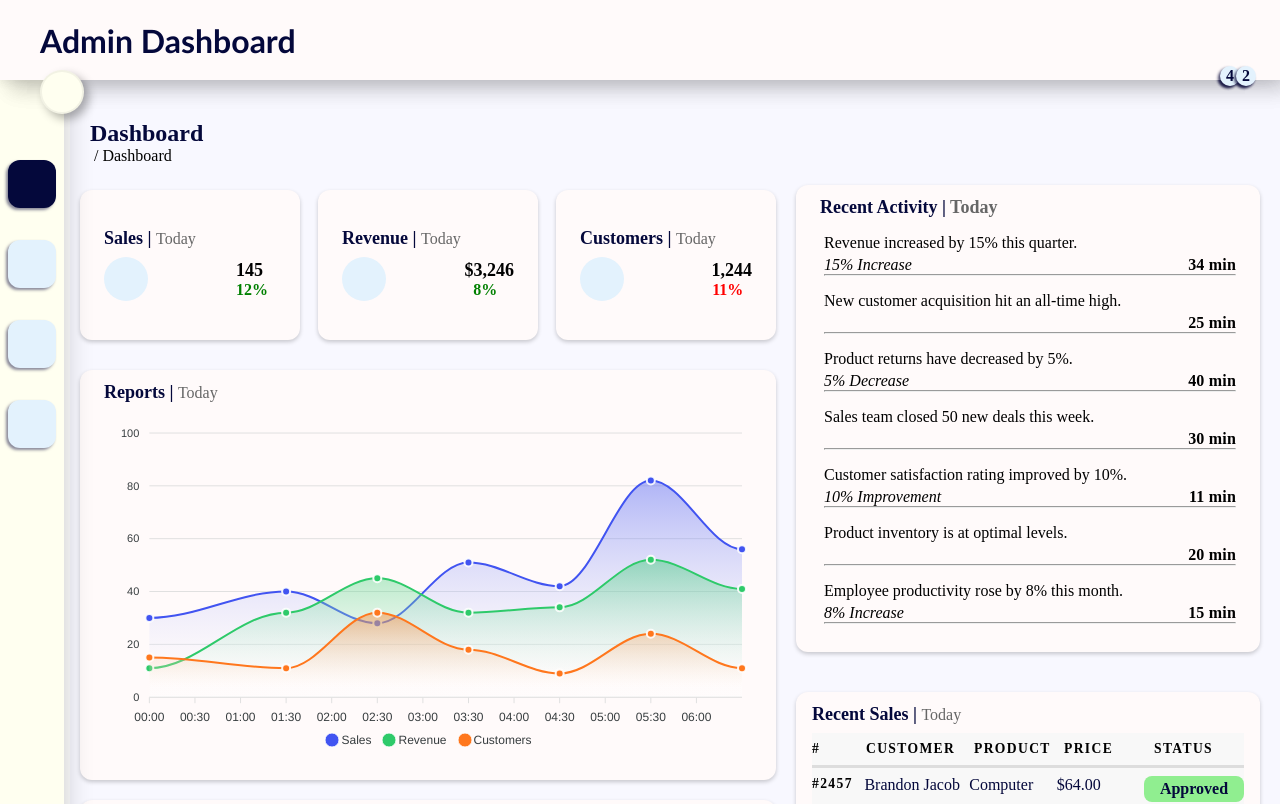
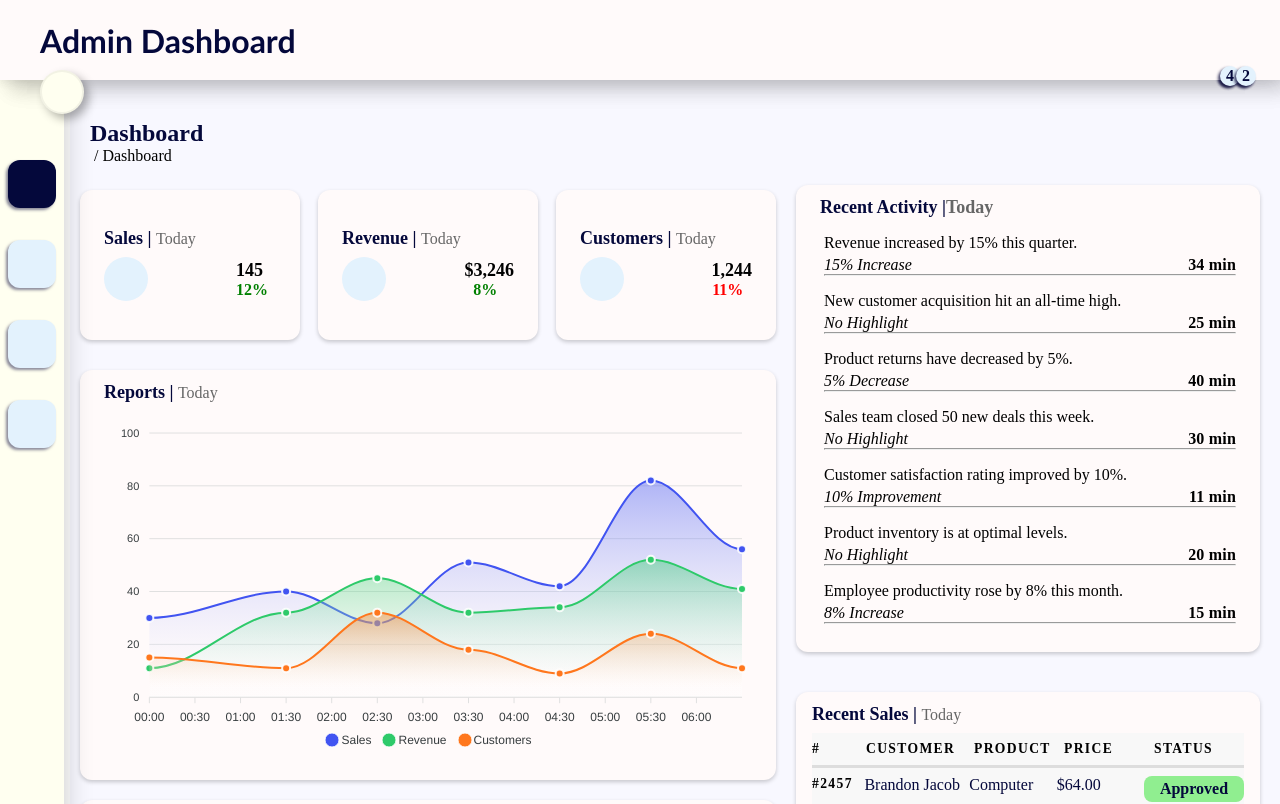
Before and after one commit to banuaggun/react-admin-dashboard, a React (Vite) app: page / in a window 1280 px wide. Shown: the top 804 px of the page. Built offline with nearby package versions, Linux system fonts and the light colour scheme; some icons are missing.

Commit message:
Data is reorganized with custom Hook structure - 3

```diff
--- a/src/components/recent-activity/RecentActivity.jsx
+++ b/src/components/recent-activity/RecentActivity.jsx
@@ -1,34 +1,31 @@
-import { useState, useEffect } from "react";
+import { useState } from "react";
 import CardFilter from "../card-filter/CardFilter";
 import "./recentactivity.css";
 import RecentItem from "./RecentItem";
+import useFetchData from "../../functions/hooks/FetchData"; // Hook'u import et
 
 const RecentActivity = () => {
-  const [items, setItems] = useState([]);
   const [filter, setFilter] = useState("Today");
+
+  // Hook'u kullanarak veriyi getir
+  const { data: items, loading, error } = useFetchData("/api/info.json");
+
   const handleFilterChange = (filter) => {
     setFilter(filter);
   };
 
-  const fetchData = () => {
-    fetch("../api/info.json")
-      .then((res) => res.json())
-      .then((item) => {
-        setItems(item.recentactivity);
-      })
-      .catch((e) => console.log(e.message));
-  };
-  useEffect(() => {
-    fetchData();
-  }, []);
+  // Veriyi getirme sürecini yönet
+  if (loading) return <p>Yükleniyor...</p>;
+  if (error) return <p>Hata: {error.message}</p>;
 
   return (
     <div className="recent">
       <div className="recent-activity-body">
         <div className="recent-activity-body-header">
           <div>
-            <span className="recent-title">Recent Activity | <span className="recent-filter">
-            {filter} </span>  </span>
+            <span className="recent-title">Recent Activity |
+              <span className="recent-filter">{filter}</span>
+            </span>
           </div>
 
           <div className="recent-filter">
@@ -37,10 +34,9 @@ const RecentActivity = () => {
         </div>
 
         <div className="recent-item">
-          {items &&
-            items.length > 0 &&
-            items.map((item) => <RecentItem key={item._id} item={item} />)}
-
+          {items?.recentactivity?.map((item) => (
+            <RecentItem key={item._id} item={item} />
+          ))}
         </div>
       </div>
     </div>
--- a/src/components/recent-activity/RecentItem.jsx
+++ b/src/components/recent-activity/RecentItem.jsx
@@ -2,24 +2,35 @@ import React from "react";
 import "./recentactivity.css";
 
 const RecentItem = ({ item }) => {
+  if (!item) return null; // Eğer item tanımlı değilse, hiçbir şey render etme
+
   return (
     <div className="activity-container">
-
+      {/* Badge Bölümü */}
       <div className="activity-badge">
         <i
-          className={`ph-fill ph-circle activity-item-badge ${item.color}`}
+          className={`ph-fill ph-circle activity-item-badge ${
+            item.color || "default-color"
+          }`}
         ></i>
       </div>
 
+      {/* İçerik Bölümü */}
       <div className="activity-content">
-        <div className="activity-text">{item.content}</div>
+        <div className="activity-text">
+          {item.content || "No content available"}
+        </div>
 
         <div className="activity-detail">
-          <div className="activity-highlight">{item.highlight}</div>
-          <div className="activity-time">{item.time}</div>
+          <div className="activity-highlight">
+            {item.highlight || "No highlight"}
+          </div>
+          <div className="activity-time">
+            {item.time || "Unknown time"}
+          </div>
+        </div>
 
-        </div>
-<hr/>
+        <hr />
       </div>
     </div>
   );
```
